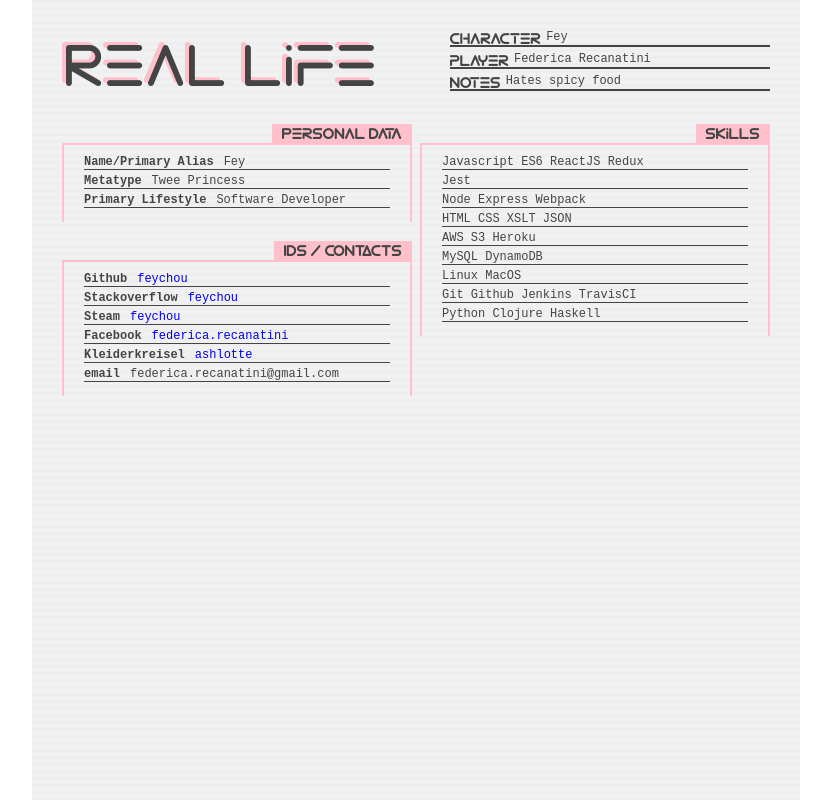
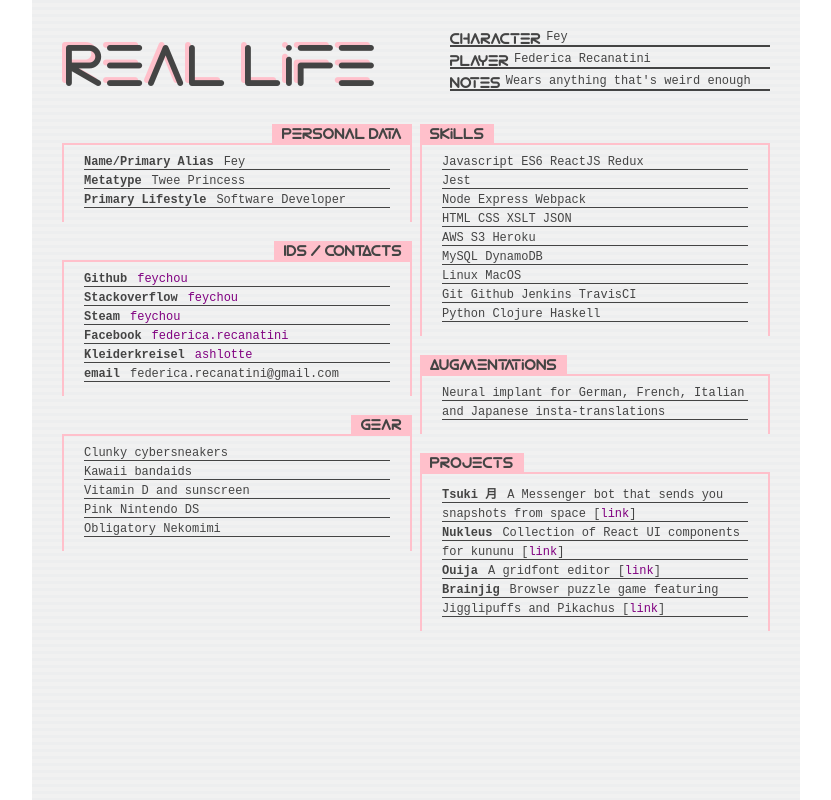
Before and after one commit to feychou/feychou.github.io, a React (Create React App) app: page / in a window 1280 px wide. Shown: the top 800 px of the page, without its empty margins (224-1055 px from the left). Built offline with nearby package versions, Linux system fonts and the light colour scheme.

Commit message:
Added extra info

```diff
--- a/src/App.css
+++ b/src/App.css
@@ -3,17 +3,22 @@
   src: url(../public/ElectroShackle.otf);
 }
 
+html, body, #root {
+  height: 100%;
+}
+
 a {
   text-decoration: none;
   cursor: pointer;
+  color: purple;
 }
 
 .App {
+  height: 100%;
   font-family: "Courier New";
   font-size: 12px;
   color: #444;
   max-width: 708px;
-  height: 1000px;
   margin: auto;
   background: linear-gradient(
     to bottom,
@@ -86,7 +91,7 @@ a {
   margin-bottom: 20px;
 }
 
-.stats-box-header {
+.body-column-left .stats-box-header {
   text-align: right;
 }
 
@@ -103,6 +108,10 @@ a {
   margin-bottom: 4px;
 }
 
+.stats-box-entry-empty {
+  height: 12px;
+}
+
 .stats-box-tag {
   font-weight: bold;
   margin-right: 10px;
--- a/src/App.js
+++ b/src/App.js
@@ -19,7 +19,7 @@ class App extends Component {
             </div>
             <div className="info-box-row">
               <span className="info-box-title">notes</span>
-              <span className="info-box-data">Hates spicy food</span>
+              <span className="info-box-data">Wears anything that's weird enough</span>
             </div>
           </div>
         </div>
@@ -96,6 +96,34 @@ class App extends Component {
 
               </div>
             </div>
+
+            <div className="stats-box">
+              <div className="stats-box-header">
+                <span>Gear</span>
+              </div>
+              <div className="stats-box-entries">
+                <div className="stats-box-entry">
+                  <span>Clunky cybersneakers</span>
+                </div>
+
+                <div className="stats-box-entry">
+                  <span>Kawaii bandaids</span>
+                </div>
+
+                <div className="stats-box-entry">
+                  <span>Vitamin D and sunscreen</span>
+                </div>
+
+                <div className="stats-box-entry">
+                  <span>Pink Nintendo DS</span>
+                </div>
+
+                <div className="stats-box-entry">
+                  <span>Obligatory Nekomimi</span>
+                </div>
+
+              </div>
+            </div>
           </div>
 
           <div className="body-column-right">
@@ -143,6 +171,66 @@ class App extends Component {
               </div>
             </div>
 
+            <div className="stats-box">
+              <div className="stats-box-header">
+                <span>Augmentations</span>
+              </div>
+              <div className="stats-box-entries">
+                <div className="stats-box-entry">
+                  <span>Neural implant for German, French, Italian</span>
+                </div>
+
+                <div className="stats-box-entry">
+                  <span>and Japanese insta-translations</span>
+                </div>
+              </div>
+            </div>
+
+            <div className="stats-box">
+              <div className="stats-box-header">
+                <span>Projects</span>
+              </div>
+              <div className="stats-box-entries">
+                <div className="stats-box-entry">
+                  <span className="stats-box-tag">Tsuki 月</span>
+                  <span>A Messenger bot that sends you</span>
+                </div>
+
+                <div className="stats-box-entry">snapshots from space [
+                  <a target="_blank" href="https://www.facebook.com/satounotsuki">link</a>
+                ]</div>
+
+                <div className="stats-box-entry">
+                  <span className="stats-box-tag">Nukleus</span>
+                  <span>Collection of React UI components</span>
+                </div>
+
+                <div className="stats-box-entry">
+                  <span>for kununu [
+                    <a target="_blank" href="https://kununu.github.io/nukleus/">link</a>
+                  ]</span>
+                </div>
+
+                <div className="stats-box-entry">
+                  <span className="stats-box-tag">Ouija</span>
+                  <span>A gridfont editor [
+                    <a target="_blank" href="https://baphomet-berlin.github.io/ouija/">link</a>
+                  ]</span>
+                </div>
+
+                <div className="stats-box-entry">
+                  <span className="stats-box-tag">Brainjig</span>
+                  <span>Browser puzzle game featuring</span>
+                </div>
+
+                <div className="stats-box-entry">
+                  <span>Jigglipuffs and Pikachus [
+                    <a target="_blank" href="http://feychou.github.io/brainjig/">link</a>
+                  ]</span>
+                </div>
+              </div>
+            </div>
+
           </div>
         </div>
       </div>
```
Also changed, not shown: src/logo.svg (deleted).
